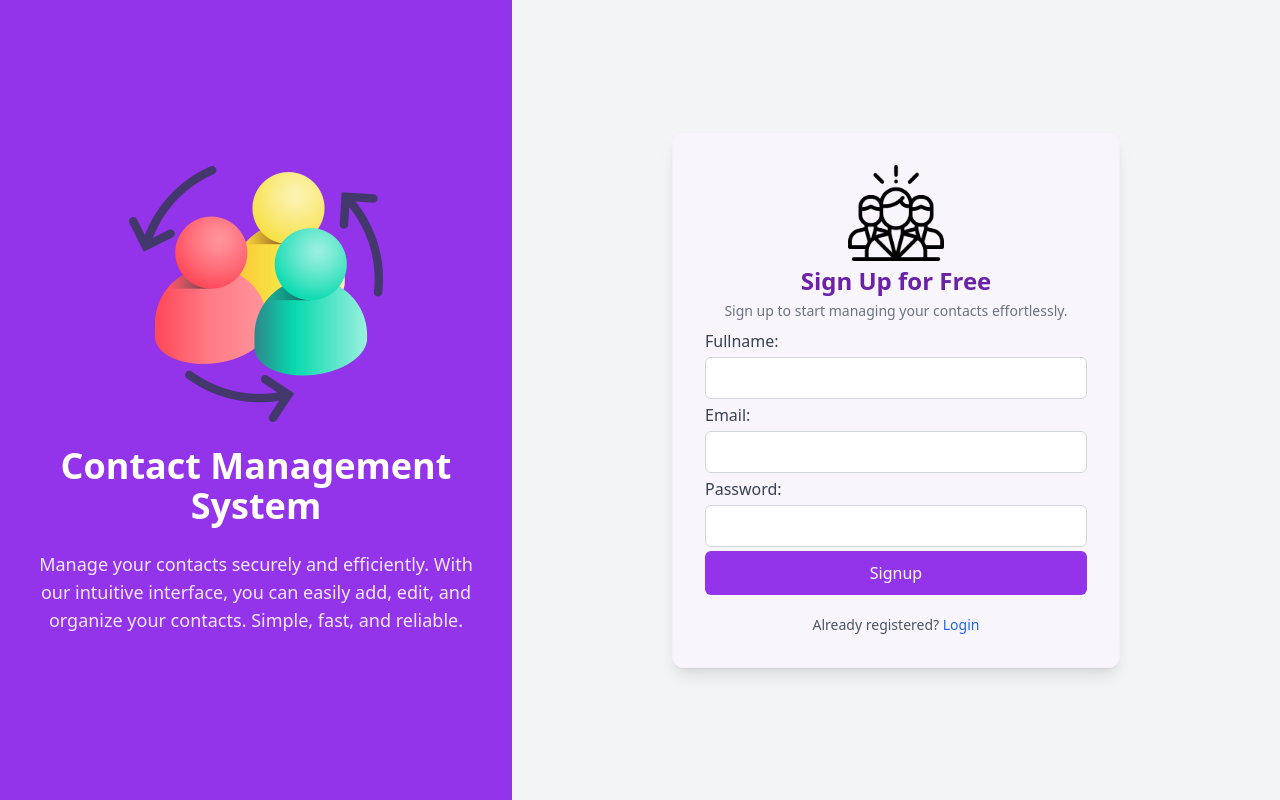
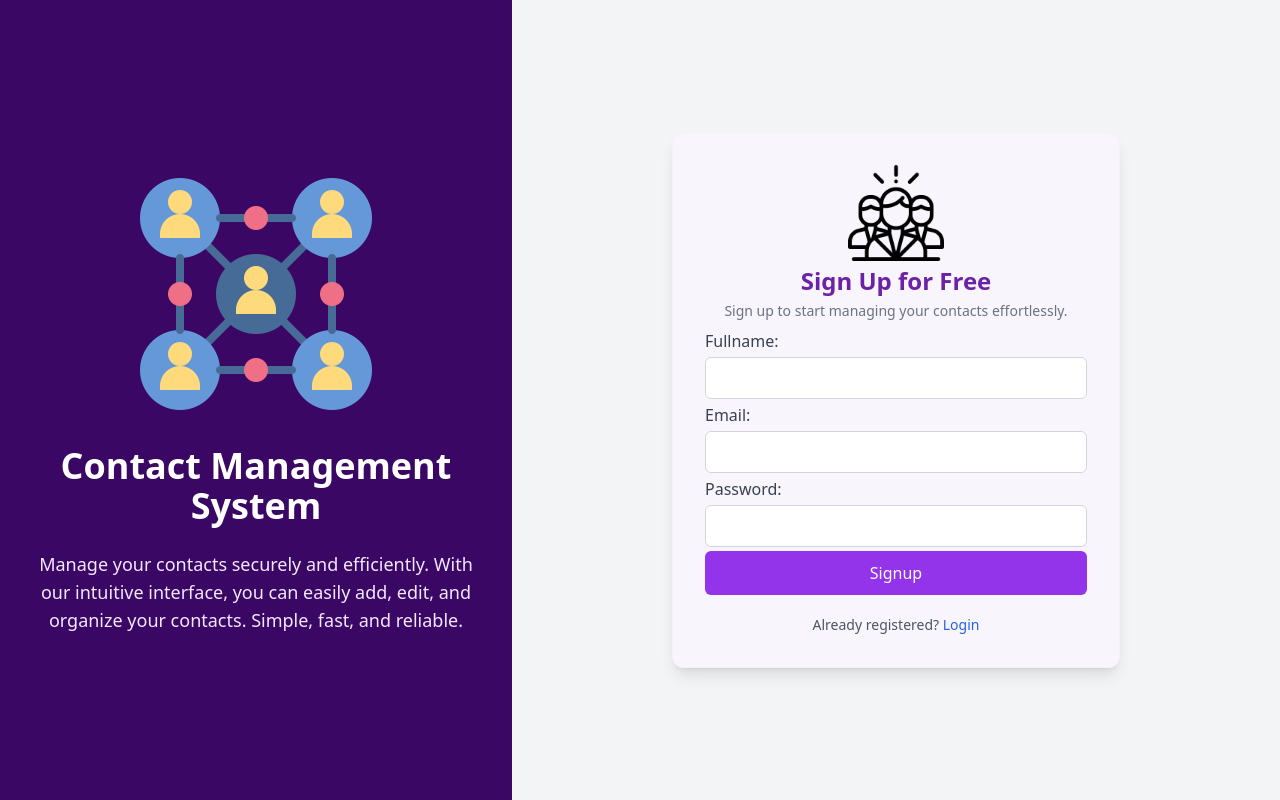
Before and after one commit to muhammadanascode/contact-management-frontend, a React (Create React App) app: page /signup in a window 1280 px wide. Built offline with nearby package versions, Linux system fonts and the light colour scheme.

Commit message:
style: improved bg color and changed the landing page image

```diff
--- a/src/components/AuthLayout.js
+++ b/src/components/AuthLayout.js
@@ -3,10 +3,10 @@ function AuthLayout({ children }) {
         <div className="min-h-screen flex flex-col md:flex-row">
             {/* Landing Section (Purple) */}
             <div className="md:w-2/5 min-h-[40vh] md:h-screen
-                      bg-purple-600 text-white
+                      bg-purple-950 text-white
                       flex items-center justify-center p-8">
                 <div className="max-w-md flex flex-col items-center justify-center text-center space-y-6">
-                    <img src="social-media.png" alt="Landing Illustration" className="w-48 md:w-64 rounded-lg" />
+                    <img src="landing-img.png" alt="Landing Illustration" className="w-48 md:w-64 rounded-lg" />
                     <h1 className="text-3xl md:text-4xl font-bold">Contact Management System</h1>
                     <p className="text-purple-100 text-lg max-w-xs md:max-w-md">
                         Manage your contacts securely and efficiently. With our intuitive interface, you can easily add, edit, and organize your contacts. Simple, fast, and reliable.
```
Also changed, not shown: public/landing-img.png (added), public/social-media.png (deleted).
